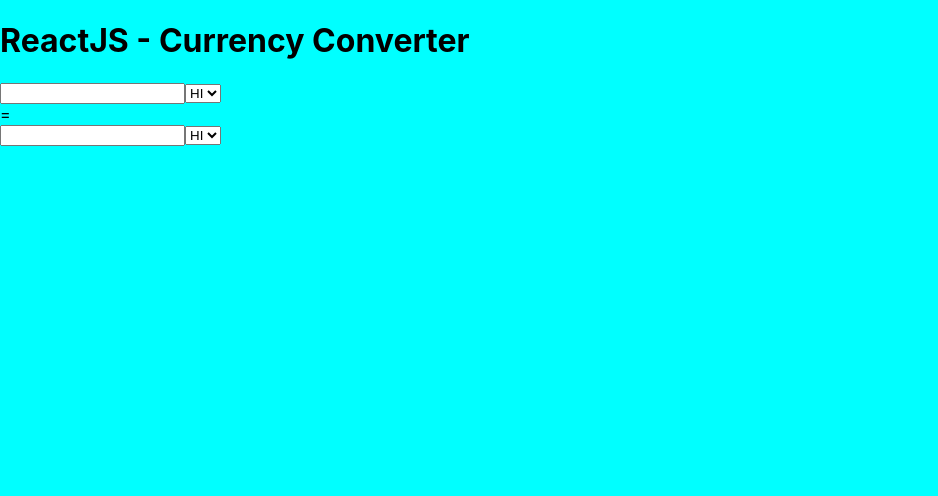
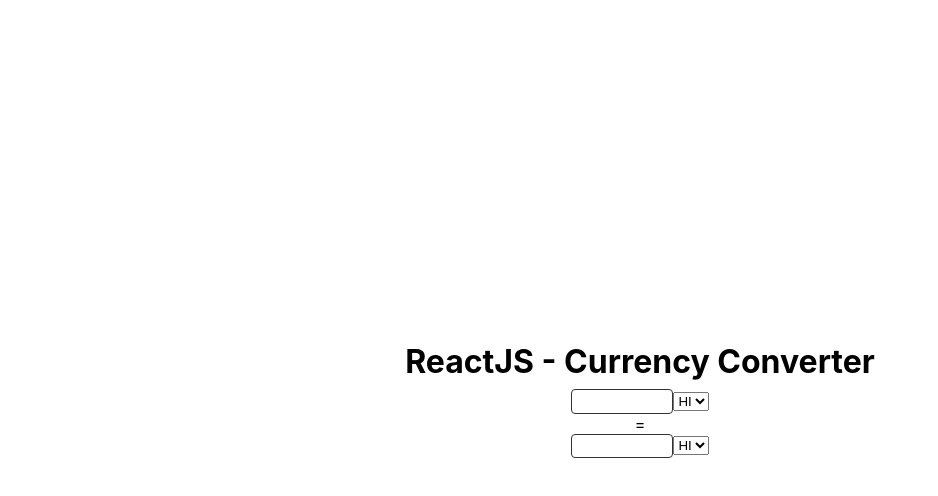
Before and after one commit to EduardoSeije/ReactJS-Currency-Converter, a React (Create React App) app in the folder currency-converter/: page / in a window 1280 px wide. Shown: the top 496 px of the page, without its empty margins (0-938 px from the left). Built offline with nearby package versions, Linux system fonts and the light colour scheme.

Commit message:
Basic css style to the application

```diff
--- a/currency-converter/src/App.css
+++ b/currency-converter/src/App.css
@@ -1,3 +1,20 @@
 body {
-  background-color: aqua;
+  margin: 0;
+  display: flex;
+  justify-content: center;
+  align-items: center;
+  min-height: 100vh;
+  text-align: center;
 }
+
+h1 {
+  margin: 0;
+  margin-bottom: .5rem;
+}
+
+.input {
+  border: 1px solid #333;
+  border-radius: .3em;
+  padding: .24rem;
+  width: 7em;
+}
--- a/currency-converter/src/CurrencyRow.js
+++ b/currency-converter/src/CurrencyRow.js
@@ -3,7 +3,7 @@
 export default function CurrencyRow() {
   return (
     <div>
-      <input type="number" />
+      <input type="number" className="input"/>
       <select>
         <option value="HI">HI</option>
       </select>
```
